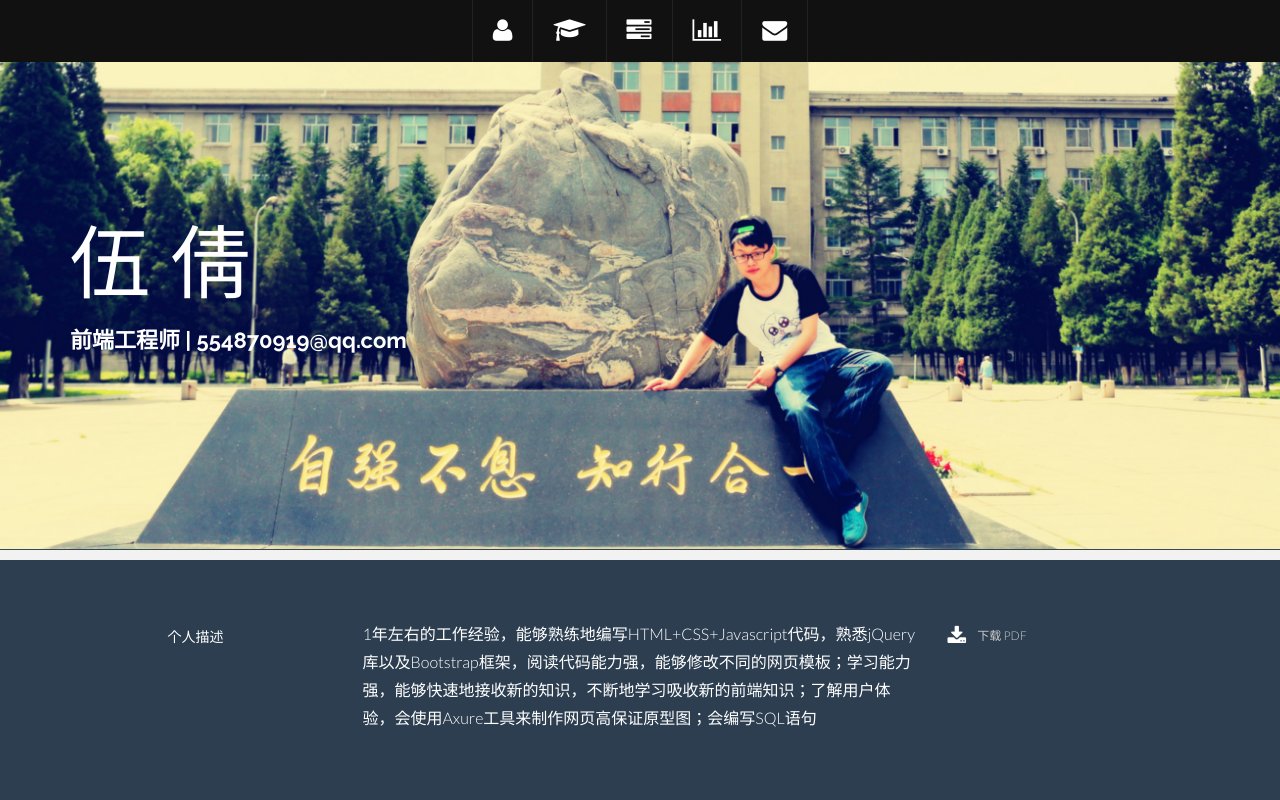
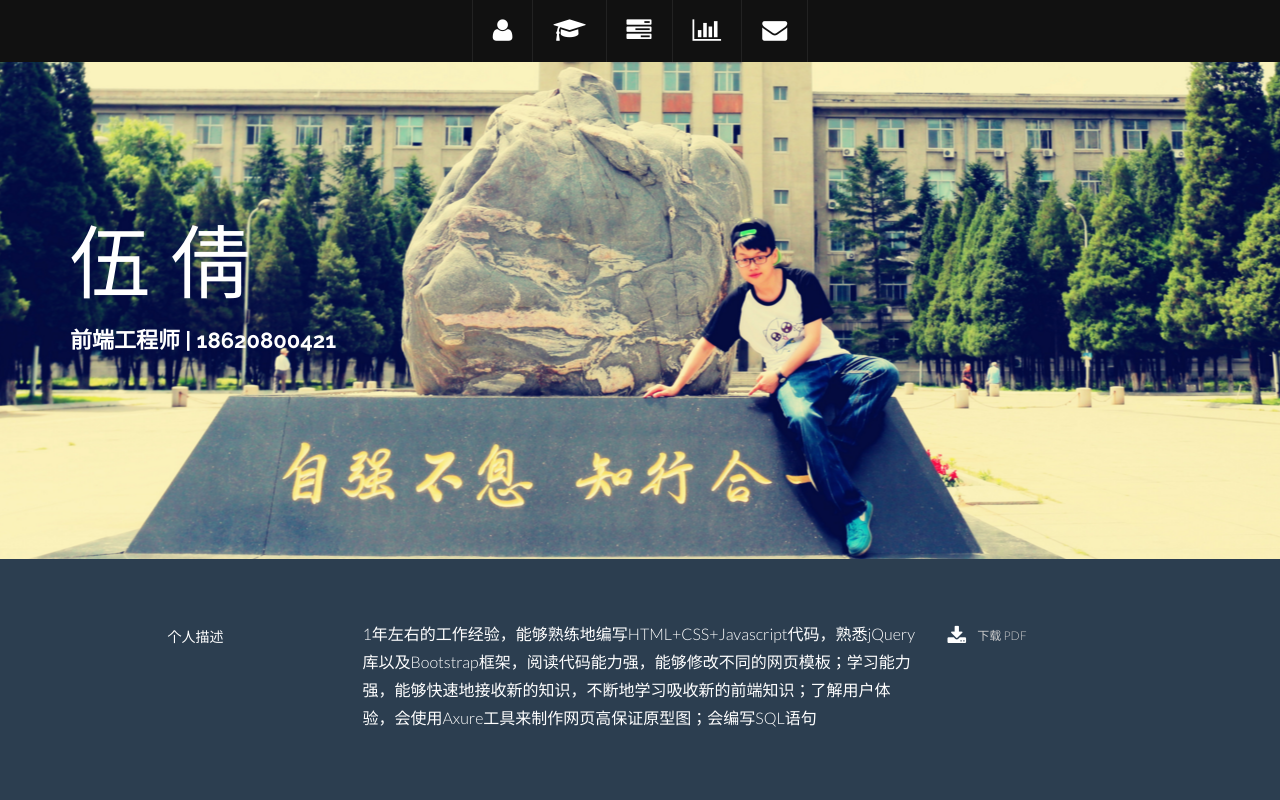
Before and after one commit to lazycat92/lazycat92.github.io, a plain HTML site: page index.html in a window 1280 px wide. Shown: the top 800 px of the page. Drawn offline with nearby package versions, Linux system fonts and the light colour scheme; files whose address does not match are found by name.

Commit message:
Initial commit

```diff
--- a/index.html
+++ b/index.html
@@ -88,14 +88,13 @@
 			<div class="row centered">
 				<div class="col-lg-12">
 					<h1>伍 倩</h1>
-					<h3>前端工程师 | 554870919@qq.com</h3>
+					<h3>前端工程师 | 18620800421</h3>
 				</div><!-- /.col-lg-12  -->
 			</div><!-- /.row  -->
 		</div><!-- /.container  -->
 	</div><!-- /.#headerwrap  -->
 
 
-	<section id="about" name="about" class="title"></section>
 	<div id="intro">
 		<div class="container">
 			<div class="row">
--- a/style/main.css
+++ b/style/main.css
@@ -152,7 +152,7 @@ a:after {
 	text-align:center;
 	background-attachment: relative;
 	background-position: center center;
-	min-height: 490px;
+	min-height: 500px;
 	width: 100%;
 
 
```
